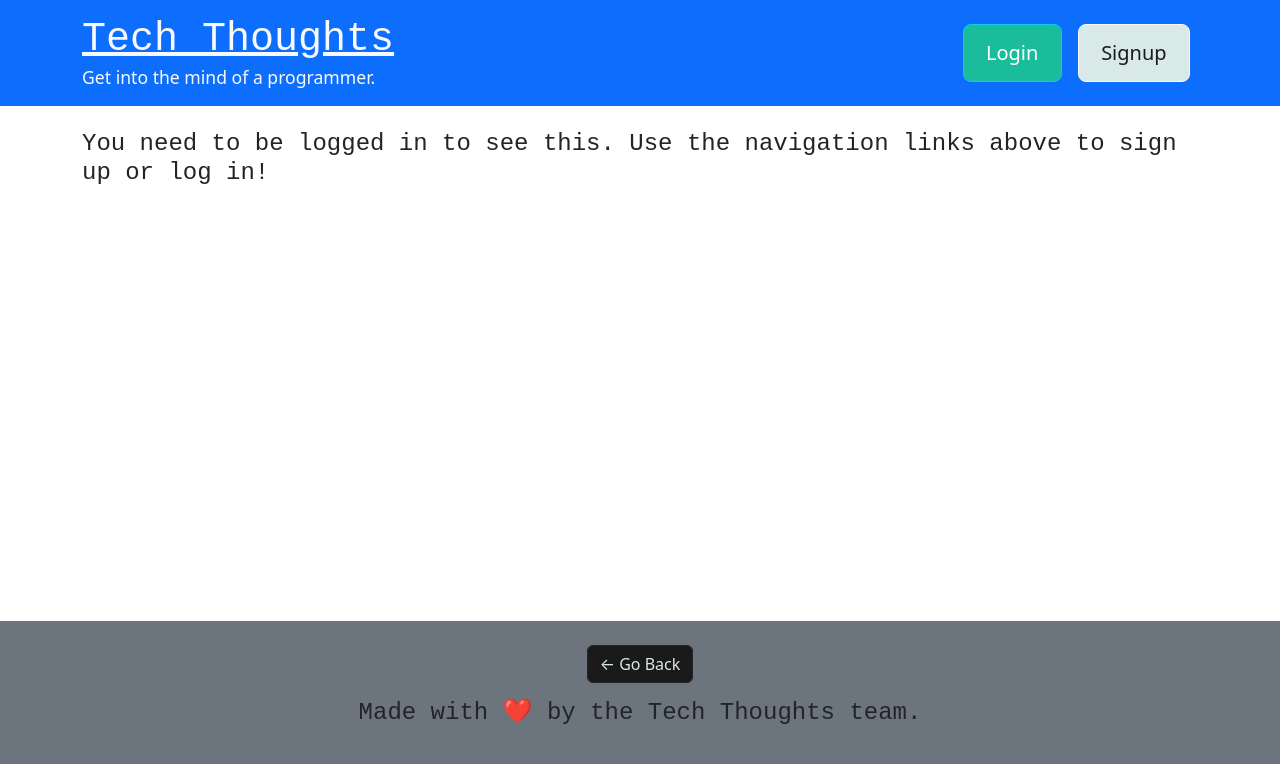
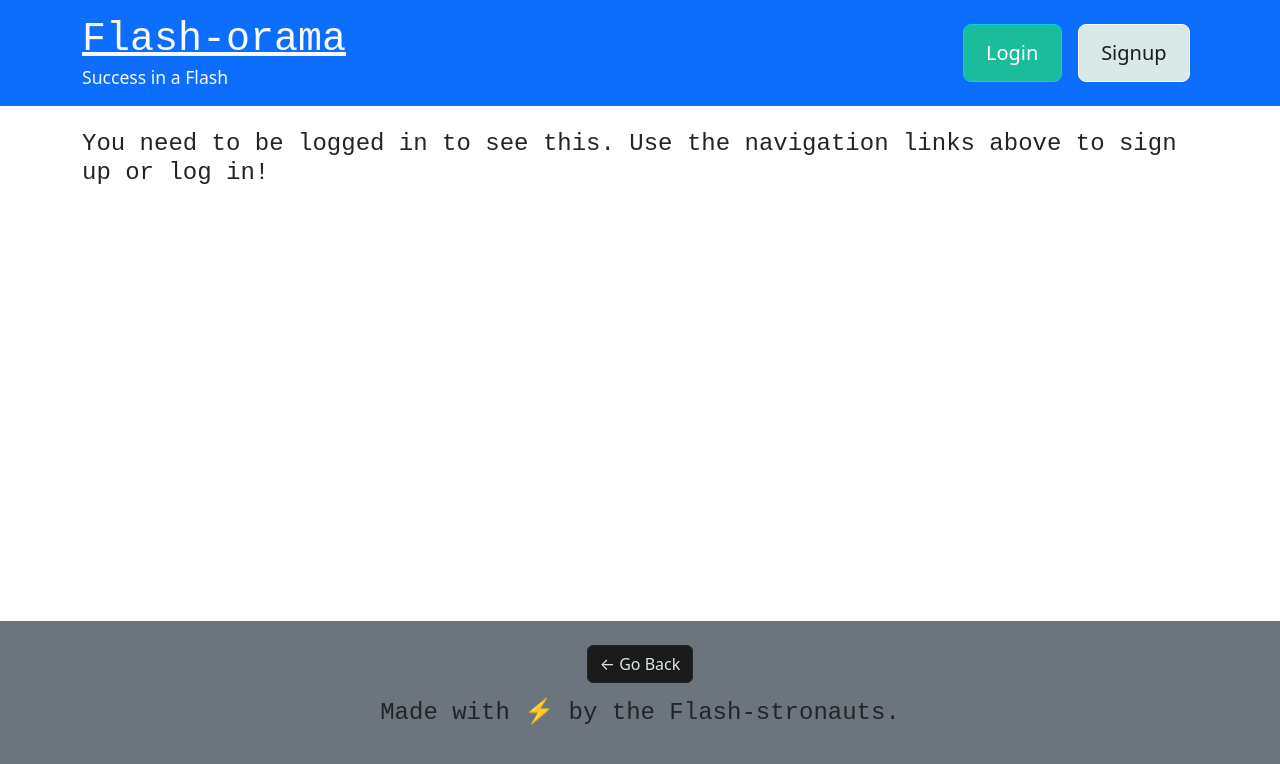
Before and after one commit to afontana405/flash-orama, a React (Vite) app in the folder client/: page /me in a window 1280 px wide. Shown: the top 764 px of the page. Built offline with nearby package versions, Linux system fonts and the light colour scheme; no server answers.

Commit message:
stylized footer and header

```diff
--- a/client/src/components/Footer/index.jsx
+++ b/client/src/components/Footer/index.jsx
@@ -22,9 +22,9 @@ const Footer = () => {
             aria-label="heart"
             aria-hidden="false"
           >
-            ❤️
+            &#9889;
           </span>{' '}
-          by the Tech Thoughts team.
+          by the Flash-stronauts.
         </h4>
       </div>
     </footer>
--- a/client/src/components/Header/index.jsx
+++ b/client/src/components/Header/index.jsx
@@ -12,9 +12,9 @@ const Header = () => {
       <div className="container flex-row justify-space-between-lg justify-center align-center">
         <div>
           <Link className="text-light" to="/">
-            <h1 className="m-0">Tech Thoughts</h1>
+            <h1 className="m-0">Flash-orama</h1>
           </Link>
-          <p className="m-0">Get into the mind of a programmer.</p>
+          <p className="m-0">Success in a Flash</p>
         </div>
         <div>
           {Auth.loggedIn() ? (
```
